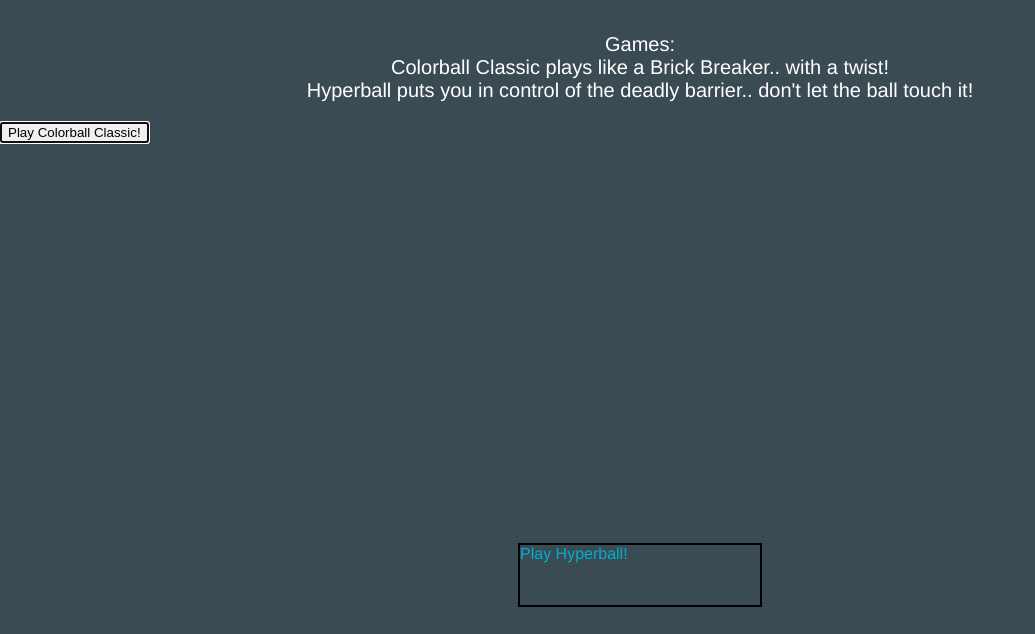
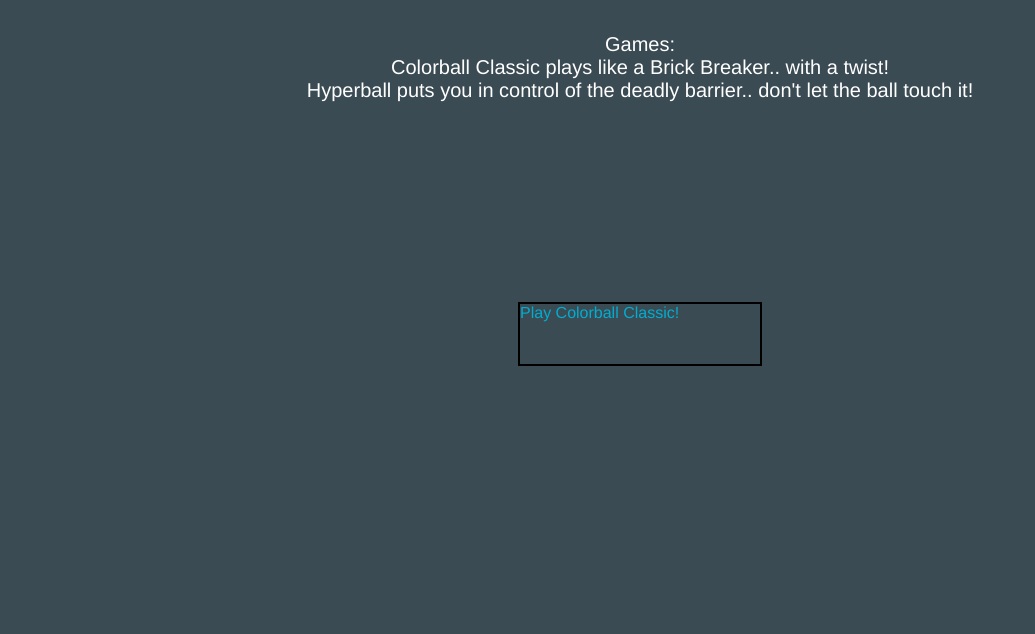
Before and after one commit to brycewolf/Colorball, a website: page public/index.html in a window 1280 px wide. Shown: the part 166-800 px from the top of the page, without its empty margins (0-1035 px from the left). Drawn offline with Linux system fonts and the light colour scheme.

Commit message:
Fixing buttons

```diff
--- a/public/index.html
+++ b/public/index.html
@@ -12,8 +12,8 @@
   <body>
   	<h1 id="message">COLORBALL</h1>
     <p id='description'> Games:<br>Colorball Classic plays like a Brick Breaker.. with a twist!<br>Hyperball puts you in control of the deadly barrier.. don't let the ball touch it!<br></p>
-    <a href="colorball.html"><button type="button" autofocus="autofocus">Play Colorball Classic!</button></a>
-    <a href="hyperball.html" class="button"><span class="content">Play Hyperball!</span></a>
+    <a href="colorball.html" class="button1"><span class="content1">Play Colorball Classic!</span></a>
+    <a href="hyperball.html" class="button2"><span class="content2">Play Hyperball!</span></a>
 
   </body>
 
--- a/public/stylesheets/style.css
+++ b/public/stylesheets/style.css
@@ -16,13 +16,22 @@ a {
 	color: #00aed1;
 }
 
-.button {
+.button1 {
 	display: block;
 	width: 240px;
 	height: 60px;
 	position: relative;
 	border: 2px solid #000000;
-	margin: 400px auto;
+	margin: 200px auto;
+}
+
+.button2 {
+	display: block;
+	width: 240px;
+	height: 60px;
+	position: relative;
+	border: 2px solid #000000;
+	margin: 270px auto;
 }
 
 a:hover {
```
